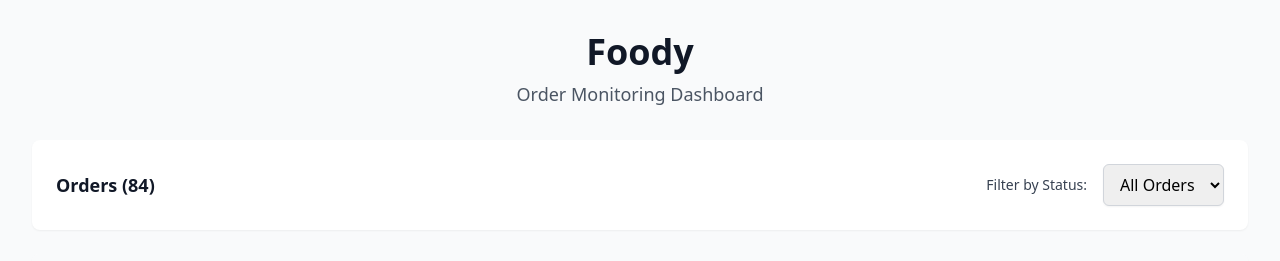
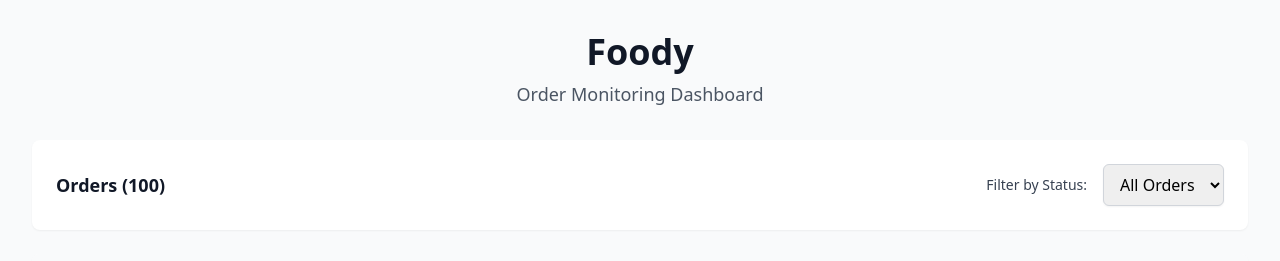
Before and after one commit to bluefound/foodybackend, a React (Create React App) app: page / in a window 1280 px wide. Shown: the top 261 px of the page. Built offline with nearby package versions, Linux system fonts and the light colour scheme.

Commit message:
feat: Add 16 new orders to complete 100 orders (July 31 - Aug 1, 2025)

```diff
--- a/src/App.js
+++ b/src/App.js
@@ -678,7 +678,134 @@ const App = () => {
       status: "Delivered",
       orderTime: "2025-07-29 21:40"
     },
-    // ... keep any additional unique remote orders here if needed ...
+    {
+      id: 85,
+      customerName: "Amina Yusuf",
+      foodOrdered: "Jollof Rice and Chicken",
+      price: 2500,
+      status: "Pending",
+      orderTime: "2025-07-31 09:15"
+    },
+    {
+      id: 86,
+      customerName: "Ibrahim Musa",
+      foodOrdered: "Fried Rice and Chicken",
+      price: 1800,
+      status: "Delivered",
+      orderTime: "2025-07-31 10:30"
+    },
+    {
+      id: 87,
+      customerName: "Chinelo Okonkwo",
+      foodOrdered: "Ice Cream",
+      price: 1200,
+      status: "Pending",
+      orderTime: "2025-07-31 11:45"
+    },
+    {
+      id: 88,
+      customerName: "Yusuf Bello",
+      foodOrdered: "Parfait Fruit",
+      price: 1600,
+      status: "Delivered",
+      orderTime: "2025-07-31 12:20"
+    },
+    {
+      id: 89,
+      customerName: "Aisha Mohammed",
+      foodOrdered: "Plantain and Chicken",
+      price: 2200,
+      status: "Pending",
+      orderTime: "2025-07-31 13:45"
+    },
+    {
+      id: 90,
+      customerName: "Emeka Nwosu",
+      foodOrdered: "Amala and Gbegiri",
+      price: 1400,
+      status: "Delivered",
+      orderTime: "2025-07-31 14:30"
+    },
+    {
+      id: 91,
+      customerName: "Hauwa Abdullahi",
+      foodOrdered: "Pepper Soup",
+      price: 1300,
+      status: "Cancelled",
+      orderTime: "2025-07-31 15:15"
+    },
+    {
+      id: 92,
+      customerName: "Oluwaseun Adebayo",
+      foodOrdered: "Spaghetti",
+      price: 1900,
+      status: "Delivered",
+      orderTime: "2025-07-31 16:00"
+    },
+    {
+      id: 93,
+      customerName: "Fatima Ibrahim",
+      foodOrdered: "Jollof Rice and Chicken",
+      price: 1700,
+      status: "Pending",
+      orderTime: "2025-08-01 09:30"
+    },
+    {
+      id: 94,
+      customerName: "Chinedu Okafor",
+      foodOrdered: "Fried Rice and Chicken",
+      price: 2100,
+      status: "Delivered",
+      orderTime: "2025-08-01 10:45"
+    },
+    {
+      id: 95,
+      customerName: "Amina Hassan",
+      foodOrdered: "Ice Cream",
+      price: 1200,
+      status: "Pending",
+      orderTime: "2025-08-01 12:00"
+    },
+    {
+      id: 96,
+      customerName: "Yusuf Bala",
+      foodOrdered: "Plantain and Chicken",
+      price: 1900,
+      status: "Delivered",
+      orderTime: "2025-08-01 13:15"
+    },
+    {
+      id: 97,
+      customerName: "Ngozi Eze",
+      foodOrdered: "Amala and Gbegiri",
+      price: 1500,
+      status: "Cancelled",
+      orderTime: "2025-08-01 14:30"
+    },
+    {
+      id: 98,
+      customerName: "Ibrahim Suleiman",
+      foodOrdered: "Pepper Soup",
+      price: 1400,
+      status: "Delivered",
+      orderTime: "2025-08-01 15:45"
+    },
+    {
+      id: 99,
+      customerName: "Aisha Yusuf",
+      foodOrdered: "Spaghetti",
+      price: 2000,
+      status: "Pending",
+      orderTime: "2025-08-01 16:30"
+    },
+    {
+      id: 100,
+      customerName: "Emmanuel Okonkwo",
+      foodOrdered: "Jollof Rice and Chicken",
+      price: 2300,
+      status: "Delivered",
+      orderTime: "2025-08-01 17:15"
+    }
   ];
 
   const filteredOrders = statusFilter === 'All'
```
